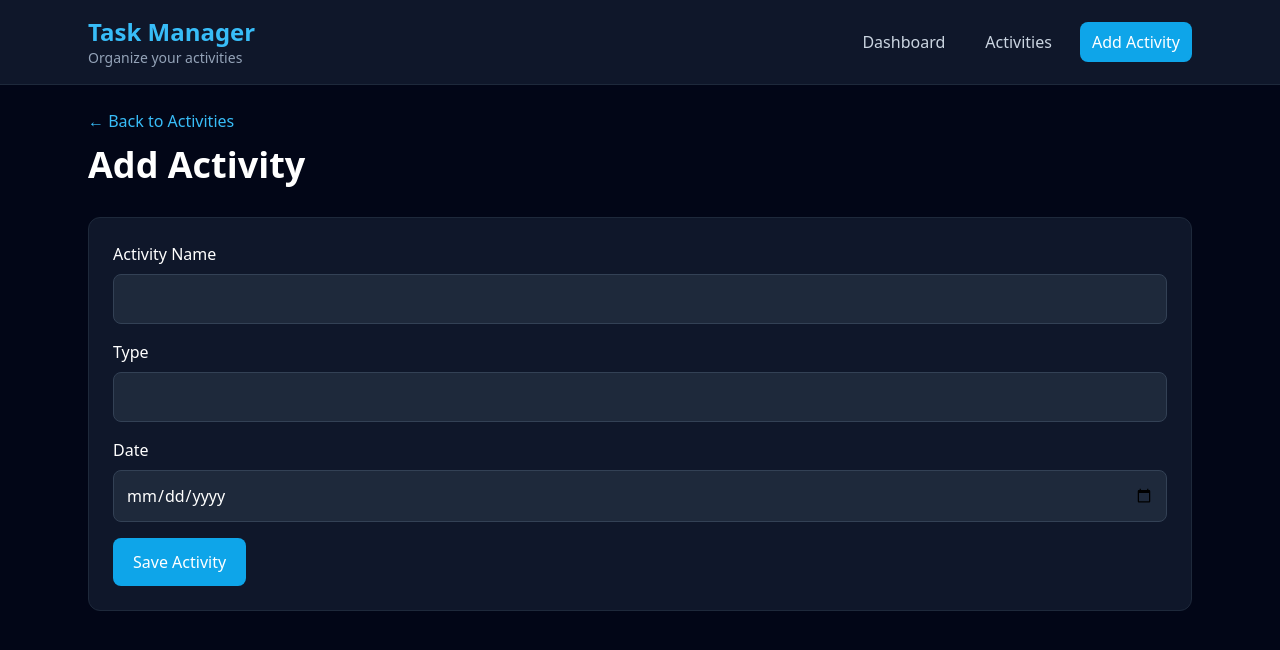
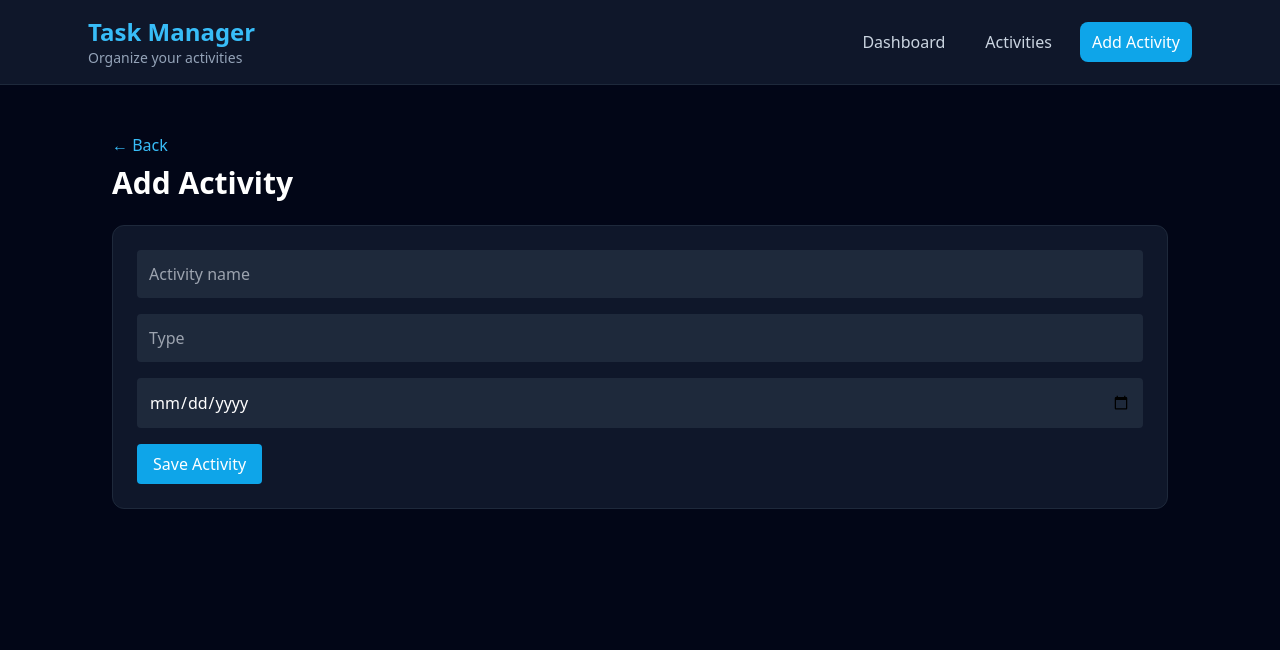
Before and after one commit to abdalajoao/task-manager-frontend, a React (Vite) app: page /add in a window 1280 px wide. Shown: the top 650 px of the page. Built offline with nearby package versions, Linux system fonts and the light colour scheme.

Commit message:
components add

```diff
--- a/src/components/ActivityCard.jsx
+++ b/src/components/ActivityCard.jsx
@@ -1,28 +1,39 @@
 import { Link } from "react-router-dom";
 
 export default function ActivityCard({ activity }) {
+  // 🔒 proteção contra crash
+  if (!activity) return null;
+
   return (
-    <div style={styles.card}>
-      <h3>{activity.name}</h3>
-      <p>Type: {activity.type}</p>
-      <p>Status: {activity.status}</p>
+    <div className="min-w-[250px] bg-slate-900 border border-slate-800 p-5 rounded-xl shadow-md">
+      <h3 className="text-xl font-bold text-white">
+        {activity.name || "Untitled"}
+      </h3>
 
-      <Link to={`/activity/${activity.id}`} style={styles.link}>
-        View Details
+      <p className="text-slate-400 text-sm mt-1">
+        {activity.type || "N/A"}
+      </p>
+
+      <p className="text-slate-500 text-xs mt-1">
+        {activity.date || "No date"}
+      </p>
+
+      <span
+        className={`inline-block mt-3 px-2 py-1 text-xs rounded ${
+          activity.status === "done"
+            ? "bg-green-600/20 text-green-400"
+            : "bg-yellow-600/20 text-yellow-400"
+        }`}
+      >
+        {activity.status || "planned"}
+      </span>
+
+      <Link
+        to={`/activity/${activity.id}`}
+        className="block mt-3 text-sky-400 text-sm hover:text-sky-300"
+      >
+        View details →
       </Link>
     </div>
   );
 }
-
-const styles = {
-  card: {
-    background: "#111a2e",
-    padding: "16px",
-    borderRadius: "12px",
-    marginBottom: "10px",
-  },
-  link: {
-    color: "#0ea5e9",
-    textDecoration: "none",
-  },
-};
--- /dev/null
+++ b/src/components/CompletedCarousel.jsx
@@ -0,0 +1,52 @@
+import { Link } from "react-router-dom";
+
+export default function CompletedCarousel({ activities }) {
+  // 🔥 aceita done OU completed (evita bug)
+  const completed = activities.filter(
+    (a) => a.status === "done" || a.status === "completed"
+  );
+
+  if (!completed.length) {
+    return (
+      <p className="text-slate-400 mt-6">
+        No completed activities yet.
+      </p>
+    );
+  }
+
+  return (
+    <div className="mt-10">
+      <h2 className="text-2xl font-bold text-sky-400 mb-4">
+        Completed Activities
+      </h2>
+
+      <div className="flex gap-4 overflow-x-auto pb-4">
+        {completed.map((a) => (
+          <div
+            key={a.id}
+            className="min-w-[250px] bg-slate-900 border border-slate-800 rounded-xl p-4 flex-shrink-0"
+          >
+            <h3 className="font-bold">
+              {a.name || "Untitled"}
+            </h3>
+
+            <p className="text-slate-400 text-sm">
+              {a.type || "N/A"}
+            </p>
+
+            <p className="text-xs text-slate-500">
+              {a.date || ""}
+            </p>
+
+            <Link
+              to={`/activity/${a.id}`}
+              className="text-sky-400 text-sm mt-2 inline-block"
+            >
+              View →
+            </Link>
+          </div>
+        ))}
+      </div>
+    </div>
+  );
+}
--- a/src/pages/Activities.jsx
+++ b/src/pages/Activities.jsx
@@ -6,15 +6,15 @@ export default function Activities() {
   const [activities, setActivities] = useState([]);
 
   useEffect(() => {
-    getActivities().then((data) => setActivities(data.activities || []));
+    getActivities().then((data) =>
+      setActivities(Array.isArray(data) ? data : data.activities || [])
+    );
   }, []);
 
   return (
     <div className="p-6">
       <div className="flex justify-between items-center mb-6">
-        <h1 className="text-4xl font-bold text-sky-400">
-          Activities
-        </h1>
+        <h1 className="text-4xl font-bold text-sky-400">Activities</h1>
 
         <Link
           to="/add"
--- a/src/pages/ActivityDetails.jsx
+++ b/src/pages/ActivityDetails.jsx
@@ -5,12 +5,16 @@ import { getActivity } from "../services/api";
 export default function ActivityDetails() {
   const { id } = useParams();
   const [activity, setActivity] = useState(null);
+  const [loading, setLoading] = useState(true);
 
   useEffect(() => {
-    getActivity(id).then(setActivity);
+    getActivity(id).then((data) => {
+      setActivity(data);
+      setLoading(false);
+    });
   }, [id]);
 
-  if (!activity) {
+  if (loading) {
     return (
       <div className="p-6 text-slate-400">
         Loading...
@@ -18,17 +22,25 @@ export default function ActivityDetails() {
     );
   }
 
+  if (!activity) {
+    return (
+      <div className="p-6 text-red-400">
+        Activity not found
+      </div>
+    );
+  }
+
   return (
     <div className="p-6">
       <h1 className="text-4xl font-bold text-sky-400 mb-6">
-        {activity.name}
+        {activity.name || "Untitled"}
       </h1>
 
       <div className="bg-slate-900 border border-slate-800 p-6 rounded-xl space-y-2">
-        <p><span className="text-slate-400">Type:</span> {activity.type}</p>
-        <p><span className="text-slate-400">Status:</span> {activity.status}</p>
-        <p><span className="text-slate-400">Date:</span> {activity.date}</p>
-        <p><span className="text-slate-400">Notes:</span> {activity.notes}</p>
+        <p>Type: {activity.type || "N/A"}</p>
+        <p>Status: {activity.status || "planned"}</p>
+        <p>Date: {activity.date || "N/A"}</p>
+        <p>Notes: {activity.notes || "No notes"}</p>
       </div>
     </div>
   );
--- a/src/pages/AddActivity.jsx
+++ b/src/pages/AddActivity.jsx
@@ -1,57 +1,80 @@
-import { Link } from "react-router-dom";
+import { useState } from "react";
+import { useNavigate, Link } from "react-router-dom";
+import { createActivity } from "../services/api";
 
 export default function AddActivity() {
+  const navigate = useNavigate();
+
+  const [form, setForm] = useState({
+    name: "",
+    type: "",
+    date: "",
+  });
+
+  function handleChange(e) {
+    setForm({
+      ...form,
+      [e.target.name]: e.target.value,
+    });
+  }
+
+  async function handleSubmit(e) {
+    e.preventDefault();
+
+    const result = await createActivity(form);
+
+    if (result) {
+      navigate("/activities");
+    }
+  }
+
   return (
-    <div>
-      <div className="flex justify-between items-center mb-8">
-        <div>
-          <Link
-            to="/activities"
-            className="text-sky-400 hover:text-sky-300"
-          >
-            ← Back to Activities
+    <div className="p-6">
+      <div className="mb-6">
+        <Link to="/activities" className="text-sky-400">
+          ← Back
         </Link>
 
-          <h1 className="text-4xl font-bold mt-3">
+        <h1 className="text-3xl font-bold mt-2">
           Add Activity
         </h1>
       </div>
-      </div>
 
-      <div className="bg-slate-900 border border-slate-800 rounded-xl p-6">
-        <form className="space-y-4">
-          <div>
-            <label className="block mb-2">Activity Name</label>
+      <form
+        onSubmit={handleSubmit}
+        className="bg-slate-900 p-6 rounded-xl border border-slate-800 space-y-4"
+      >
         <input
-              type="text"
-              className="w-full p-3 rounded-lg bg-slate-800 border border-slate-700"
+          name="name"
+          placeholder="Activity name"
+          value={form.name}
+          onChange={handleChange}
+          className="w-full p-3 rounded bg-slate-800"
         />
-          </div>
 
-          <div>
-            <label className="block mb-2">Type</label>
         <input
-              type="text"
-              className="w-full p-3 rounded-lg bg-slate-800 border border-slate-700"
+          name="type"
+          placeholder="Type"
+          value={form.type}
+          onChange={handleChange}
+          className="w-full p-3 rounded bg-slate-800"
         />
-          </div>
 
-          <div>
-            <label className="block mb-2">Date</label>
         <input
           type="date"
-              className="w-full p-3 rounded-lg bg-slate-800 border border-slate-700"
+          name="date"
+          value={form.date}
+          onChange={handleChange}
+          className="w-full p-3 rounded bg-slate-800"
         />
-          </div>
 
         <button
           type="submit"
-            className="bg-sky-500 hover:bg-sky-600 px-5 py-3 rounded-lg"
+          className="bg-sky-500 hover:bg-sky-600 px-4 py-2 rounded"
         >
           Save Activity
         </button>
       </form>
     </div>
-    </div>
   );
 }
--- a/src/pages/Dashboard.jsx
+++ b/src/pages/Dashboard.jsx
@@ -1,17 +1,34 @@
 import { useEffect, useState } from "react";
 import { getActivities } from "../services/api";
 import { Link } from "react-router-dom";
+import CompletedCarousel from "../components/CompletedCarousel";
 
 export default function Dashboard() {
   const [activities, setActivities] = useState([]);
 
   useEffect(() => {
-    getActivities().then((data) => setActivities(data.activities || []));
+    getActivities().then((data) =>
+      setActivities(data.activities || [])
+    );
   }, []);
 
   const total = activities.length;
-  const done = activities.filter(a => a.status === "done").length;
-  const planned = activities.filter(a => a.status === "planned").length;
+
+  const done = activities.filter(
+    (a) =>
+      a.status?.toLowerCase() === "done" ||
+      a.status?.toLowerCase() === "completed"
+  ).length;
+
+  const planned = activities.filter(
+    (a) => a.status?.toLowerCase() === "planned"
+  ).length;
+
+  const completedActivities = activities.filter(
+    (a) =>
+      a.status?.toLowerCase() === "done" ||
+      a.status?.toLowerCase() === "completed"
+  );
 
   return (
     <div className="p-6">
@@ -19,6 +36,7 @@ export default function Dashboard() {
         Dashboard
       </h1>
 
+      {/* STATS */}
       <div className="grid grid-cols-1 md:grid-cols-3 gap-4 mb-10">
         <div className="bg-slate-900 border border-slate-800 p-5 rounded-xl">
           <p className="text-slate-400">Total</p>
@@ -36,6 +54,10 @@ export default function Dashboard() {
         </div>
       </div>
 
+      {/* CAROUSEL DE COMPLETAS */}
+      <CompletedCarousel activities={completedActivities} />
+
+      <div className="mt-10">
         <Link
           to="/activities"
           className="text-sky-400 hover:text-sky-300"
@@ -43,5 +65,6 @@ export default function Dashboard() {
           View all activities →
         </Link>
       </div>
+    </div>
   );
 }
```
Lines whose indentation alone changed are shown as unchanged.
